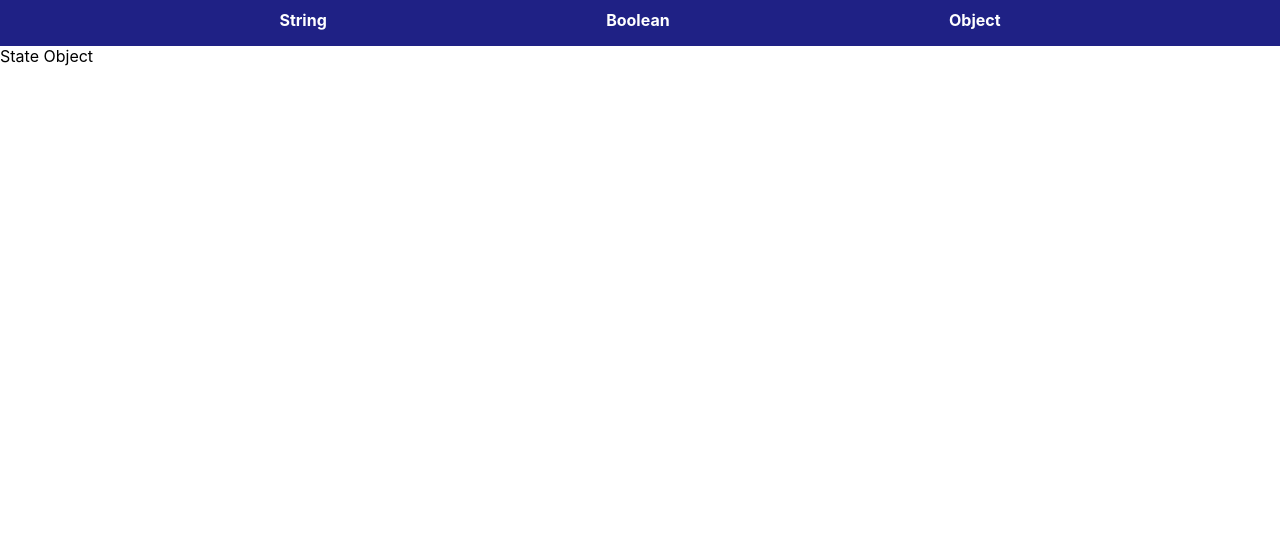
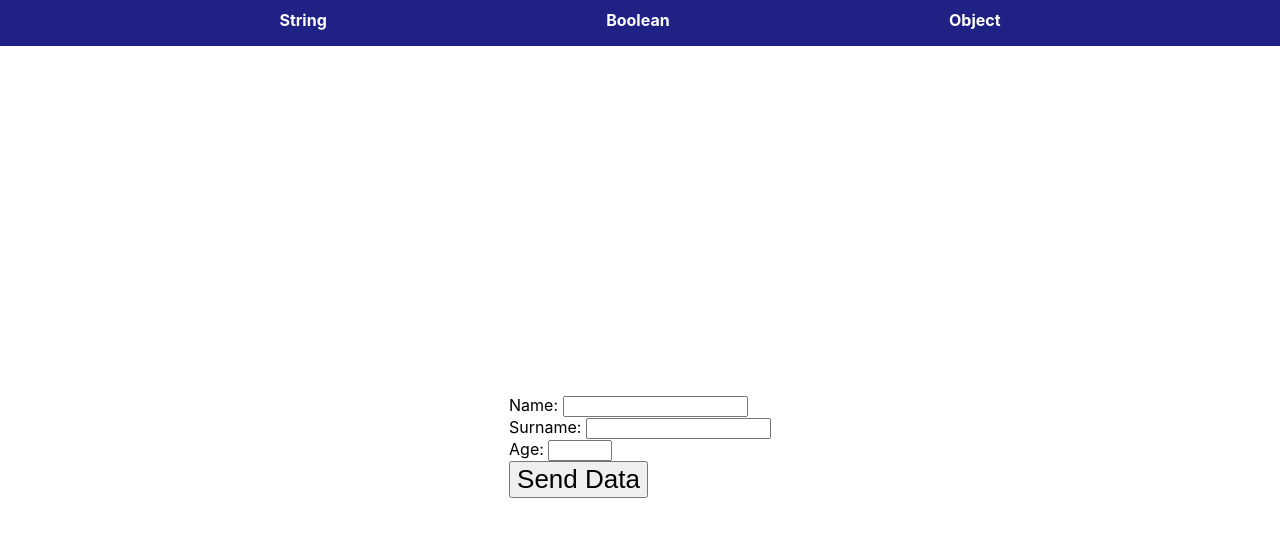
Before and after one commit to RicardoSerrano19/react-hooks-api, a React (Vite) app: page /object in a window 1280 px wide. Shown: the top 536 px of the page. Built offline with nearby package versions, Linux system fonts and the light colour scheme.

Commit message:
feat: Create person form

```diff
--- a/src/exercise/stateObject.jsx
+++ b/src/exercise/stateObject.jsx
@@ -1,8 +1,40 @@
+import {useState} from 'react'
+
+const initialValue = {
+    name: 'Ricardo',
+    surname: 'Serrano',
+    age: 24
+}
+
+const PersonForm = () => {
+    const [person, setPeson] = useState(initialValue)
+    console.log(person);
+
+    return(
+        <form>
+            <div>
+                <label htmlFor="">Name: </label>
+                <input type="text" name="name" id=""/>
+            </div>
+            <div>
+                <label htmlFor="">Surname: </label>
+                <input type="text" name="name" id=""/>
+            </div>
+            <div>
+                <label htmlFor="">Age: </label>
+                <input type="number" name="name" id="" min="0" max="130"/>
+            </div>
+            <div>
+                <button>Send Data</button>
+            </div>
+        </form>
+    )
+}
 
 const stateObject = () => {
     return(
-        <div>
-            State Object
+        <div className='App'>
+            <PersonForm />
         </div>
     )
 }
```
